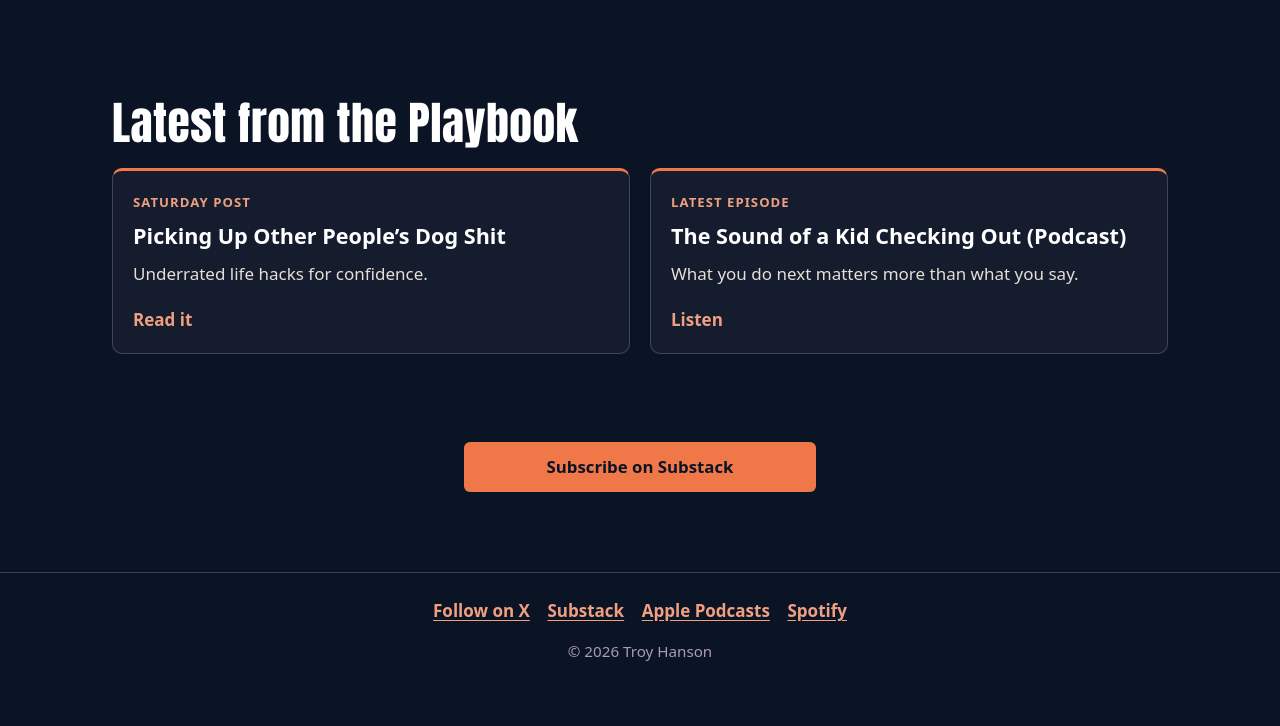
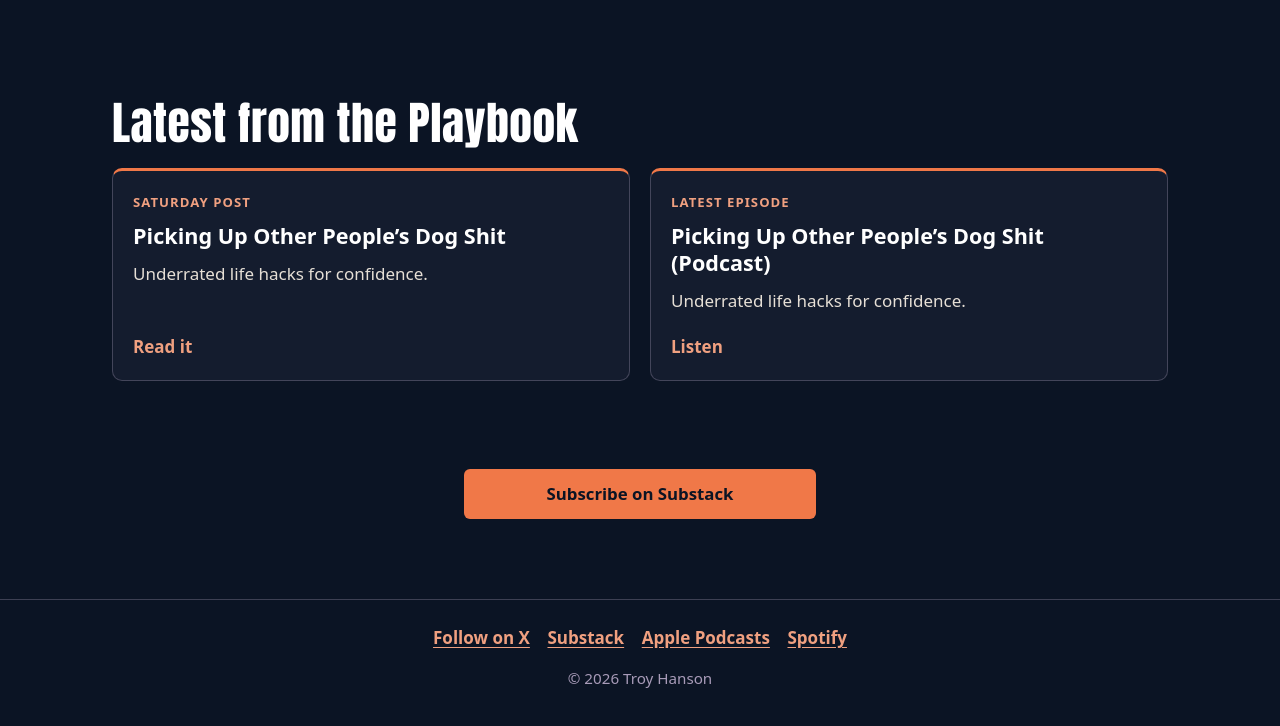
Before and after one commit to trshanson/my-first-cloudflare-site, a plain HTML site: page index.html in a window 1280 px wide. Shown: the part 1043-1769 px from the top of the page. Before the commit the page ends 1746 px from the top, so only its background shows below. Drawn offline with Linux system fonts and the light colour scheme.

Commit message:
Add Sunday's episode of Picking Up Other People's Dog Shit. (#26)
Point the latest episode card at the podcast post and list it first on the podcast page.

Co-authored-by: Cursor Agent <cursoragent@cursor.com>
Co-authored-by: trshanson <trshanson@users.noreply.github.com>

```diff
--- a/index.html
+++ b/index.html
@@ -96,11 +96,11 @@
             <p>Underrated life hacks for confidence.</p>
             <span class="card-go">Read it</span>
           </a>
-          <a class="card" href="https://theprovidersplaybook.substack.com/p/the-sound-of-a-kid-checking-out-podcast?utm_source=website&amp;utm_medium=referral&amp;utm_campaign=home-latest-episode" rel="noopener" target="_blank">
+          <a class="card" href="https://theprovidersplaybook.substack.com/p/picking-up-other-peoples-dog-shit-306?utm_source=website&amp;utm_medium=referral&amp;utm_campaign=home-latest-episode" rel="noopener" target="_blank">
             <p class="kicker">Latest episode</p>
-            <h3>The Sound of a Kid Checking Out (Podcast)</h3>
+            <h3>Picking Up Other People’s Dog Shit (Podcast)</h3>
             <!-- Draft hook. Troy can swap this line. -->
-            <p>What you do next matters more than what you say.</p>
+            <p>Underrated life hacks for confidence.</p>
             <span class="card-go">Listen</span>
           </a>
         </div>
```
Also changed, not shown: podcast.html (+5 -0 lines).
